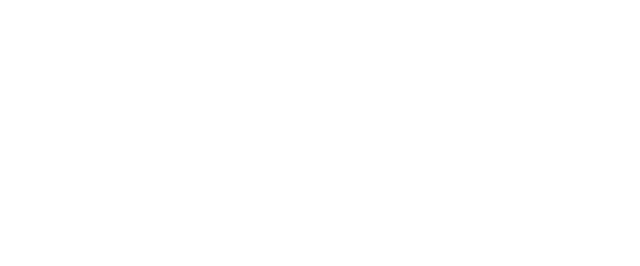
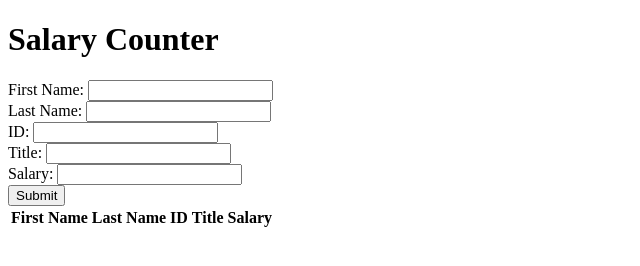
Before and after one commit to kodexign/weekend-salary-calculator, a website: page weekend-salary-calculator/public/index.html in a window 1280 px wide. Shown: the whole page, without its empty margins (0-640 px from the left). Drawn offline with Linux system fonts and the light colour scheme.

Commit message:
added html codes for the information needed

```diff
--- a/weekend-salary-calculator/public/index.html
+++ b/weekend-salary-calculator/public/index.html
@@ -7,9 +7,35 @@
 </head>
 <body>
     <header>
-
-
+        <h1> Salary Counter</h1>
     </header>
 </body>
+<div id="add-new">
+    <form class="new-employee" onSubmit="submitForm(event)">
+        First Name: <input id="first-name" type="text" required/><br />
+        Last Name: <input id="last-name" type="text" required/><br />
+        ID: <input id="date-input" type="number" required/><br />
+        Title: <input id="speed-input" type="text" required/><br />
+        Salary: <input id="speed-input" type="number" required/><br />
+        <input type="submit" value="Submit"/>
+    </form>
+</div>
 
+<div>
+    <table id="employees">
+        <thread>
+            <tr>
+                <th>First Name</th>
+                <th>Last Name</th>
+                <th>ID</th>
+                <th>Title</th>
+                <th>Salary</th>
+                <th id ="delete"></th>
+            </tr>
+        </thread>
+    </table>
+</div>
+
+<div id ="total">
+</div>
 </html>
```
